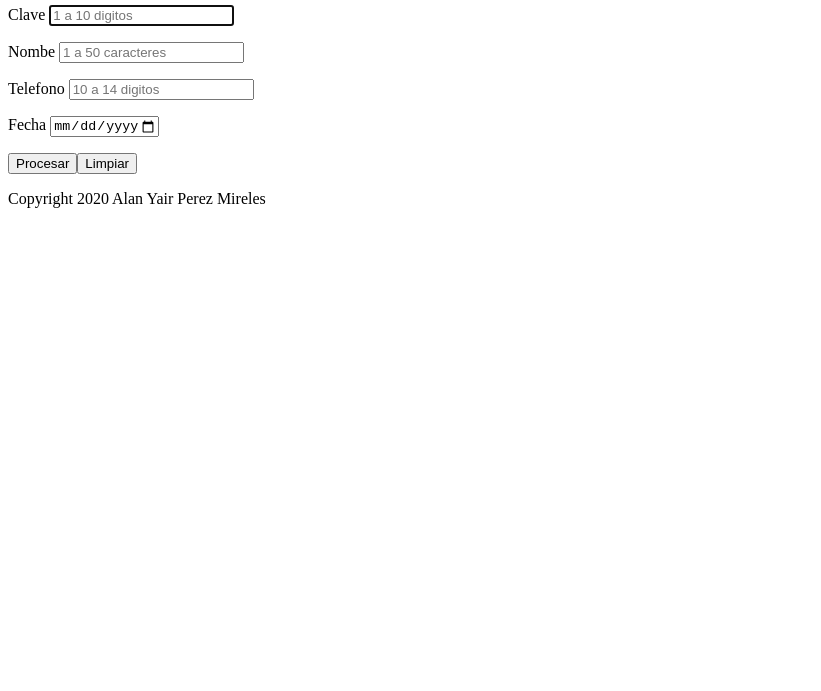
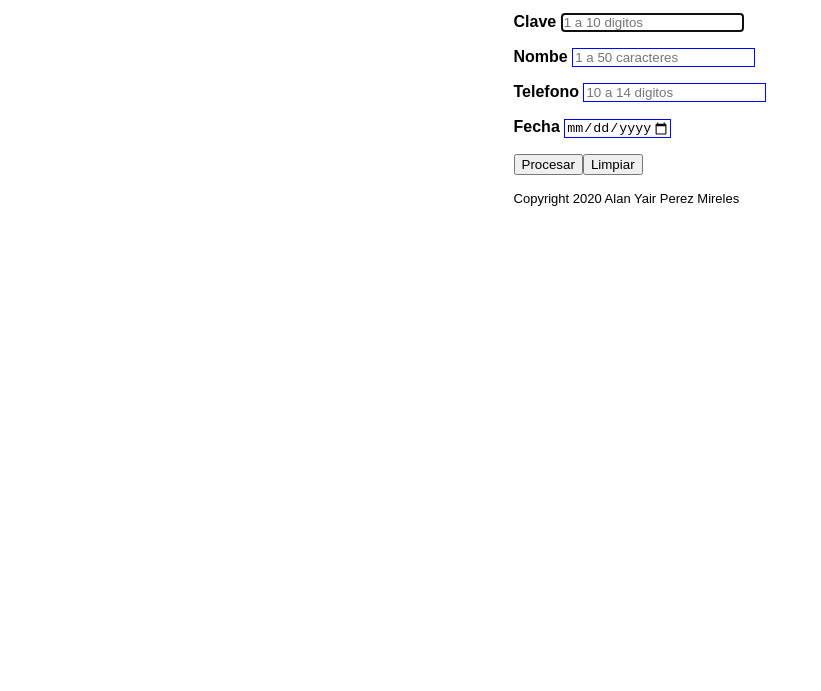
Before and after one commit to aypmproveedorform/aypmproveedorform.github.io, a plain HTML site: page index.html in a window 1280 px wide. Shown: the part 109-800 px from the top of the page, without its empty margins (0-821 px from the left). Drawn offline with Linux system fonts and the light colour scheme.

Commit message:
Update index.html

```diff
--- a/index.html
+++ b/index.html
@@ -4,7 +4,7 @@
         <title>Proveedores</title>
         <meta charset="UTF-8">
         <meta name="viewport" content="width=device-width, initial-scale=1.0">
-        <link rel="stylesheet" href="css/estilos.css">
+        <link rel="stylesheet" href="estilos.css">
     </head>
     <body>
         <header>
```
